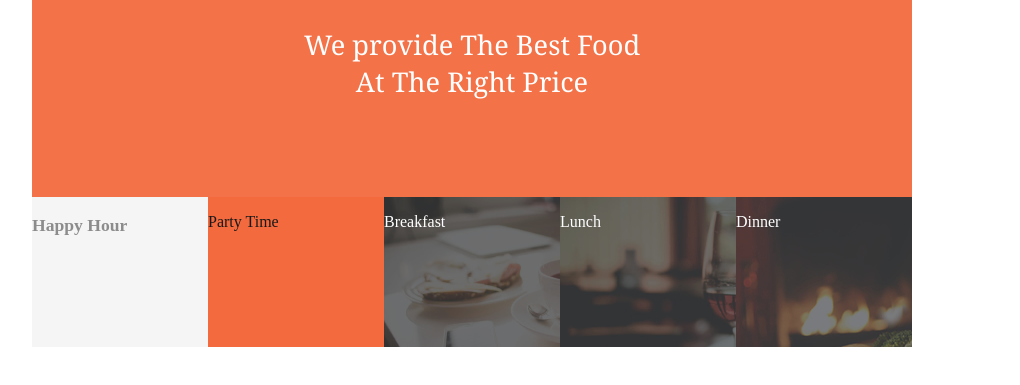
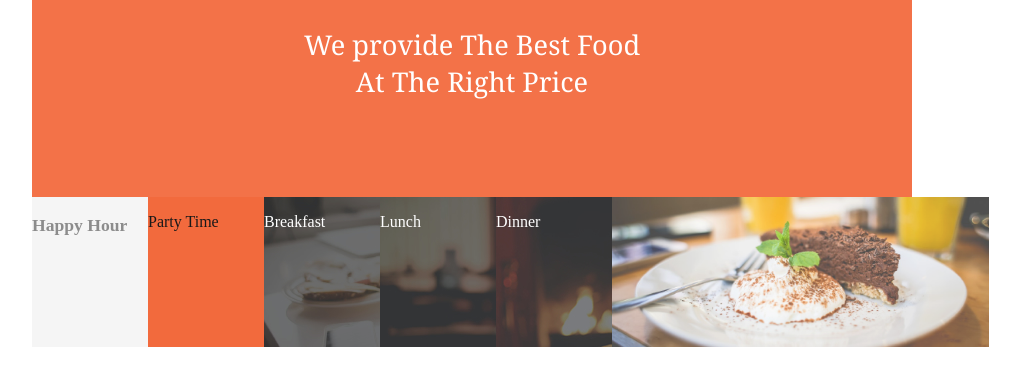
Before and after one commit to DeveloperOwala/Anitas-Kitchen, a plain HTML site: page index.html in a window 1280 px wide. Shown: the part 341-726 px from the top of the page, without its empty margins (168-1188 px from the left). Drawn offline with Linux system fonts and the light colour scheme.

Commit message:
second week

```diff
--- a/index.html
+++ b/index.html
@@ -30,7 +30,12 @@
         <p>Lunch</p>
     </div>
     <div id="dinner">
-        <p>Dinner</p>
+        <p>Dinner<br></p>
+    </div>
+    <div id="products">
+      <div id="fast-food">
+          <img src="/Anitas-Kitchen/images/fastFood1.jpg" alt="">
+      </div>
     </div>
 </div>
 </body>
```
